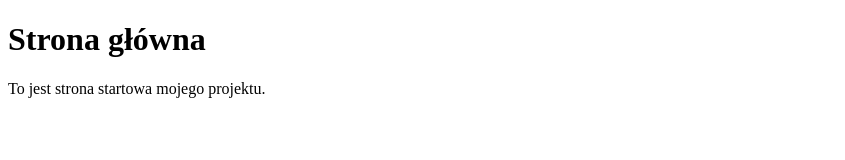
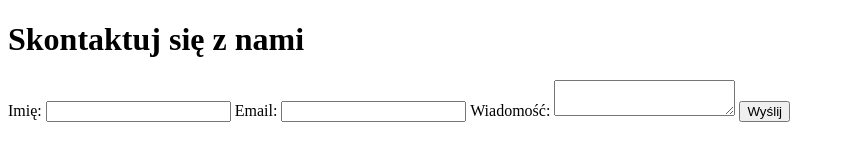
Before and after one commit to Vladouk/moj-project, a plain HTML site: page index.html in a window 1280 px wide. Shown: the whole page, without its empty margins (0-845 px from the left). Drawn offline with Linux system fonts and the light colour scheme.

Commit message:
Update index.html
dodanie strony kontakt

```diff
--- a/index.html
+++ b/index.html
@@ -1,10 +1,21 @@
 <!DOCTYPE html>
 <html>
 <head>
-    <title>Project Vlad</title>
+  <title>Kontakt - Mój Projekt</title>
 </head>
 <body>
-    <h1>Strona główna</h1>
-    <p>To jest strona startowa mojego projektu.</p>
+  <h1>Skontaktuj się z nami</h1>
+  <form>
+    <label for="name">Imię:</label>
+    <input type="text" id="name" name="name" required>
+
+    <label for="email">Email:</label>
+    <input type="email" id="email" name="email" required>
+
+    <label for="message">Wiadomość:</label>
+    <textarea id="message" name="message" required></textarea>
+
+    <input type="submit" value="Wyślij">
+  </form>
 </body>
 </html>
```
